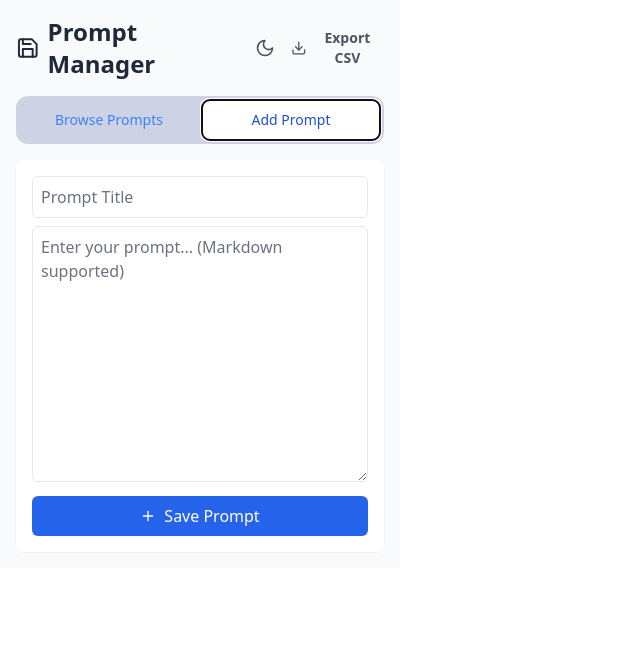
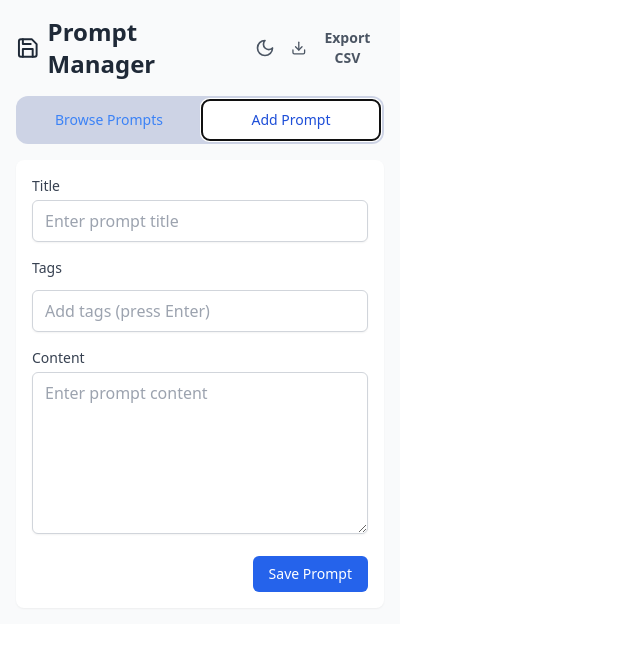
Before and after one commit to Hyaxia/prompt-manager, a React (Vite) app: page / in a window 1280 px wide. Both pictures are taken after typing "Sample" into the empty fields and a click on the tab "Add Prompt". Shown: the top 648 px of the page, without its empty margins (0-640 px from the left). Built offline with nearby package versions, Linux system fonts and the light colour scheme.

Commit message:
added tagging functionality

```diff
--- a/src/App.tsx
+++ b/src/App.tsx
@@ -1,3 +1,4 @@
+/// <reference types="node" />
 import React, { useState, useEffect } from 'react';
 import { Save, Trash2, Plus, Search, Copy, Check, Download, Edit, ChevronDown, ChevronUp, Sun, Moon } from 'lucide-react';
 import ReactMarkdown from 'react-markdown';
@@ -10,12 +11,15 @@ interface Prompt {
   content: string;
   createdAt: string;
   updatedAt?: string;
+  tags: string[];
 }
 
 function App() {
   const [prompts, setPrompts] = useState<Prompt[]>([]);
   const [title, setTitle] = useState('');
   const [content, setContent] = useState('');
+  const [tags, setTags] = useState<string[]>([]);
+  const [tagInput, setTagInput] = useState('');
   const [preview, setPreview] = useState(false);
   const [searchQuery, setSearchQuery] = useState('');
   const [copiedPromptId, setCopiedPromptId] = useState<string | null>(null);
@@ -54,7 +58,7 @@ function App() {
       // Update existing prompt
       const updatedPrompts = prompts.map(prompt =>
         prompt.id === editingPromptId
-          ? { ...prompt, title, content, updatedAt: new Date().toISOString() }
+          ? { ...prompt, title, content, tags, updatedAt: new Date().toISOString() }
           : prompt
       );
       setPrompts(updatedPrompts);
@@ -65,6 +69,7 @@ function App() {
         id: Date.now().toString(),
         title,
         content,
+        tags,
         createdAt: new Date().toISOString(),
       };
 
@@ -76,6 +81,8 @@ function App() {
     // Reset form
     setTitle('');
     setContent('');
+    setTags([]);
+    setTagInput('');
     setEditingPromptId(null);
 
     // Switch back to Browse Prompts tab
@@ -88,8 +95,9 @@ function App() {
   const startEditing = (prompt: Prompt) => {
     setTitle(prompt.title);
     setContent(prompt.content);
+    setTags(prompt.tags || []);
     setEditingPromptId(prompt.id);
-    // Switch to Add/Change Prompt tab (now it's the second tab)
+    // Switch to Add/Change Prompt tab
     const addPromptTab = document.querySelector('[role="tab"]:nth-child(2)') as HTMLElement;
     if (addPromptTab) {
       addPromptTab.click();
@@ -99,8 +107,10 @@ function App() {
   const cancelEditing = () => {
     setTitle('');
     setContent('');
+    setTags([]);
+    setTagInput('');
     setEditingPromptId(null);
-    // Switch back to Browse Prompts tab (now it's the first tab)
+    // Switch back to Browse Prompts tab
     const browseTab = document.querySelector('[role="tab"]:first-child') as HTMLElement;
     if (browseTab) {
       browseTab.click();
@@ -186,10 +196,26 @@ function App() {
     URL.revokeObjectURL(link.href);
   };
 
+  const addTag = (e: React.KeyboardEvent<HTMLInputElement>) => {
+    if (e.key === 'Enter' && tagInput.trim()) {
+      e.preventDefault();
+      const newTag = tagInput.trim();
+      if (!tags.includes(newTag)) {
+        setTags([...tags, newTag]);
+      }
+      setTagInput('');
+    }
+  };
+
+  const removeTag = (tagToRemove: string) => {
+    setTags(tags.filter(tag => tag !== tagToRemove));
+  };
+
   const filteredPrompts = prompts.filter(prompt => {
     const query = searchQuery.toLowerCase();
     return prompt.title.toLowerCase().includes(query) ||
-           prompt.content.toLowerCase().includes(query);
+           prompt.content.toLowerCase().includes(query) ||
+           (prompt.tags && prompt.tags.some(tag => tag.toLowerCase().includes(query)));
   });
 
   const togglePromptExpansion = (promptId: string) => {
@@ -310,6 +336,18 @@ function App() {
                         </button>
                       </div>
                     </div>
+                    {prompt.tags && prompt.tags.length > 0 && (
+                      <div className="flex flex-wrap gap-1 mb-2">
+                        {prompt.tags.map(tag => (
+                          <span
+                            key={tag}
+                            className="px-2 py-1 text-xs bg-blue-100 dark:bg-blue-900 text-blue-800 dark:text-blue-200 rounded-full"
+                          >
+                            {tag}
+                          </span>
+                        ))}
+                      </div>
+                    )}
                     <div className="prose prose-sm dark:prose-invert max-w-none text-gray-600 dark:text-gray-300">
                       <div
                         data-testid="prompt-content"
@@ -358,60 +396,79 @@ function App() {
           <Tab.Panel>
             {/* Add Prompt Panel */}
             <div className="bg-white dark:bg-gray-800 p-4 rounded-lg shadow-sm">
+              <div className="space-y-4">
+                <div>
+                  <label className="block text-sm font-medium text-gray-700 dark:text-gray-300 mb-1">
+                    Title
+                  </label>
                   <input
                     type="text"
-                placeholder="Prompt Title"
-                className="w-full mb-2 p-2 border dark:border-gray-600 rounded-md bg-white dark:bg-gray-700 text-gray-900 dark:text-white placeholder-gray-500 dark:placeholder-gray-400"
                     value={title}
                     onChange={(e) => setTitle(e.target.value)}
+                    className="w-full px-3 py-2 border border-gray-300 dark:border-gray-600 rounded-md shadow-sm focus:outline-none focus:ring-2 focus:ring-blue-500 dark:bg-gray-700 dark:text-white"
+                    placeholder="Enter prompt title"
                   />
-              <div className="relative">
+                </div>
+
+                <div>
+                  <label className="block text-sm font-medium text-gray-700 dark:text-gray-300 mb-1">
+                    Tags
+                  </label>
+                  <div className="flex flex-wrap gap-1 mb-2">
+                    {tags.map(tag => (
+                      <span
+                        key={tag}
+                        className="px-2 py-1 text-xs bg-blue-100 dark:bg-blue-900 text-blue-800 dark:text-blue-200 rounded-full flex items-center gap-1"
+                      >
+                        {tag}
+                        <button
+                          onClick={() => removeTag(tag)}
+                          className="hover:text-blue-900 dark:hover:text-blue-100"
+                        >
+                          ×
+                        </button>
+                      </span>
+                    ))}
+                  </div>
+                  <input
+                    type="text"
+                    value={tagInput}
+                    onChange={(e) => setTagInput(e.target.value)}
+                    onKeyDown={addTag}
+                    className="w-full px-3 py-2 border border-gray-300 dark:border-gray-600 rounded-md shadow-sm focus:outline-none focus:ring-2 focus:ring-blue-500 dark:bg-gray-700 dark:text-white"
+                    placeholder="Add tags (press Enter)"
+                  />
+                </div>
+
+                <div>
+                  <label className="block text-sm font-medium text-gray-700 dark:text-gray-300 mb-1">
+                    Content
+                  </label>
                   <textarea
-                  placeholder="Enter your prompt... (Markdown supported)"
-                  className="w-full h-64 p-2 border dark:border-gray-600 rounded-md mb-2 bg-white dark:bg-gray-700 text-gray-900 dark:text-white placeholder-gray-500 dark:placeholder-gray-400"
                     value={content}
                     onChange={(e) => setContent(e.target.value)}
-                  onFocus={() => setPreview(false)}
+                    rows={6}
+                    className="w-full px-3 py-2 border border-gray-300 dark:border-gray-600 rounded-md shadow-sm focus:outline-none focus:ring-2 focus:ring-blue-500 dark:bg-gray-700 dark:text-white"
+                    placeholder="Enter prompt content"
                   />
-                {content && (
-                  <button
-                    className="absolute top-2 right-2 px-2 py-1 text-xs bg-gray-100 dark:bg-gray-700 rounded hover:bg-gray-200 dark:hover:bg-gray-600 text-gray-700 dark:text-gray-300"
-                    onClick={() => setPreview(!preview)}
-                  >
-                    {preview ? 'Edit' : 'Preview'}
-                  </button>
-                )}
-                {preview && content && (
-                  <div className="w-full min-h-[96px] p-2 border dark:border-gray-600 rounded-md mb-2 prose prose-sm dark:prose-invert max-w-none">
-                    <ReactMarkdown>{content}</ReactMarkdown>
                 </div>
-                )}
-              </div>
-              <div className="flex gap-2">
-                <button
-                  onClick={savePrompt}
-                  className="flex-1 bg-blue-600 text-white py-2 rounded-md hover:bg-blue-700 flex items-center justify-center gap-2"
-                >
-                  {editingPromptId ? (
-                    <>
-                      <Save className="w-4 h-4" />
-                      Save Changes
-                    </>
-                  ) : (
-                    <>
-                      <Plus className="w-4 h-4" />
-                      Save Prompt
-                    </>
-                  )}
-                </button>
+
+                <div className="flex justify-end gap-2">
                   {editingPromptId && (
                     <button
                       onClick={cancelEditing}
-                    className="bg-gray-200 dark:bg-gray-700 text-gray-700 dark:text-gray-300 py-2 px-4 rounded-md hover:bg-gray-300 dark:hover:bg-gray-600"
+                      className="px-4 py-2 text-sm font-medium text-gray-700 dark:text-gray-300 hover:text-gray-900 dark:hover:text-white"
                     >
                       Cancel
                     </button>
                   )}
+                  <button
+                    onClick={savePrompt}
+                    className="px-4 py-2 text-sm font-medium text-white bg-blue-600 rounded-md hover:bg-blue-700 focus:outline-none focus:ring-2 focus:ring-offset-2 focus:ring-blue-500"
+                  >
+                    {editingPromptId ? 'Update Prompt' : 'Save Prompt'}
+                  </button>
+                </div>
               </div>
             </div>
           </Tab.Panel>
```
Lines whose indentation alone changed are shown as unchanged.
